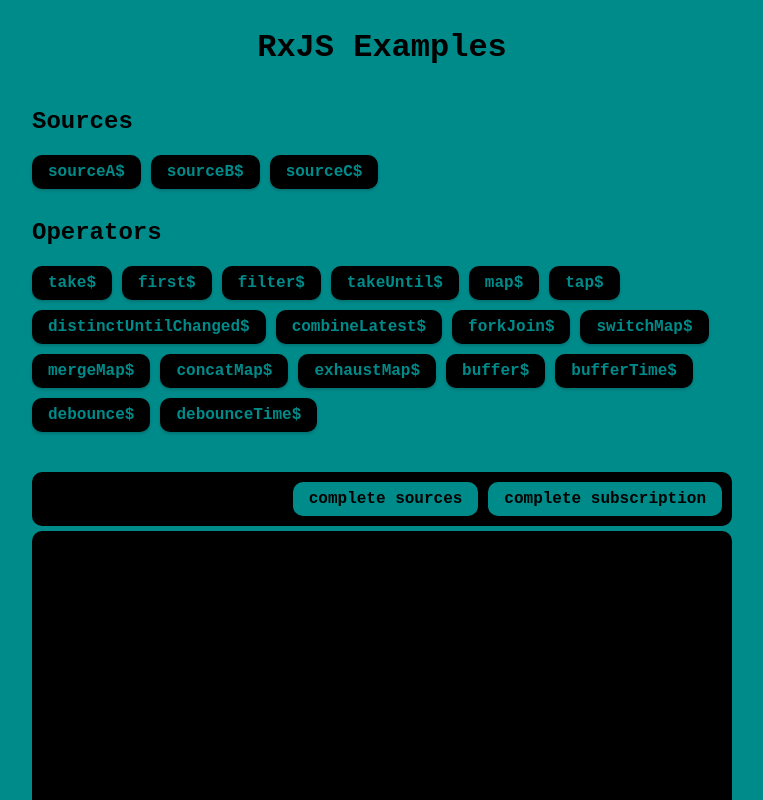
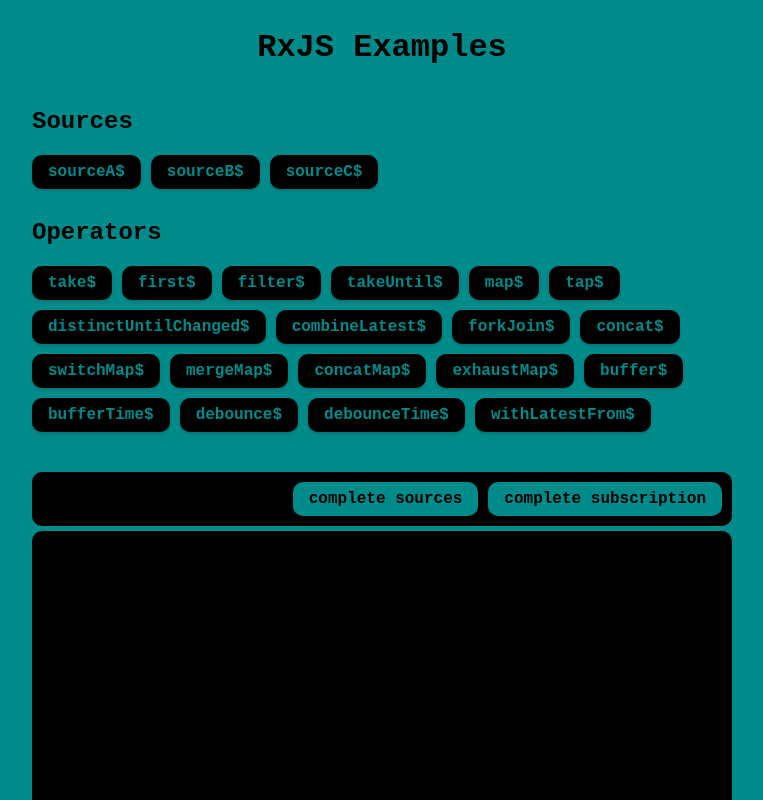
Before and after one commit to stormpanda/rxjs-examples, an Angular app: page / in a window 1280 px wide. Shown: the top 800 px of the page, without its empty margins (258-1021 px from the left). Built offline with nearby package versions, Linux system fonts and the light colour scheme.

Commit message:
feat: add examples for concat and withLatestFrom

```diff
--- a/src/app/app.component.ts
+++ b/src/app/app.component.ts
@@ -1,6 +1,6 @@
 import { ChangeDetectionStrategy, Component } from '@angular/core';
 import { RouterOutlet } from '@angular/router';
-import { BehaviorSubject, buffer, bufferTime, combineLatest, concat, concatMap, debounce, debounceTime, distinct, distinctUntilChanged, exhaust, exhaustMap, filter, first, forkJoin, interval, map, mergeMap, Observable, Subject, Subscription, switchMap, take, takeUntil, tap, timer } from 'rxjs';
+import { BehaviorSubject, buffer, bufferTime, combineLatest, concat, concatMap, debounce, debounceTime, distinct, distinctUntilChanged, exhaust, exhaustMap, filter, first, forkJoin, interval, map, mergeMap, Observable, Subject, Subscription, switchMap, take, takeUntil, tap, timer, withLatestFrom } from 'rxjs';
 import { AsyncPipe, NgFor, NgIf } from '@angular/common';
 import { FakeConsoleComponent } from './components/fake-console/fake-console.component';
 
@@ -97,6 +97,14 @@
       map(([a, b, c]) => `${a.message}, ${b.message}, ${c.message}`)
     ),
 
+    concat$: concat(
+      this.sources.sourceA$.pipe(take(3)),
+      this.sources.sourceB$.pipe(take(3)),
+      this.sources.sourceC$.pipe(take(3))
+    ).pipe(
+      map(emit => emit.message)
+    ),
+
     // use the "complete sources" button to see the full behavior
     switchMap$: this.sources.sourceA$.pipe(
       switchMap(emit => interval(1000).pipe(
@@ -151,6 +159,11 @@
       debounceTime(3000),
       map(emit => emit.message)
     ),
+
+    withLatestFrom$: this.sources.sourceA$.pipe(
+      withLatestFrom(this.sources.sourceB$, this.sources.sourceC$),
+      map(([a, b, c]) => `${a.message}, ${b.message}, ${c.message}`)
+    ),
   } as const
 
   getSources() {
```
